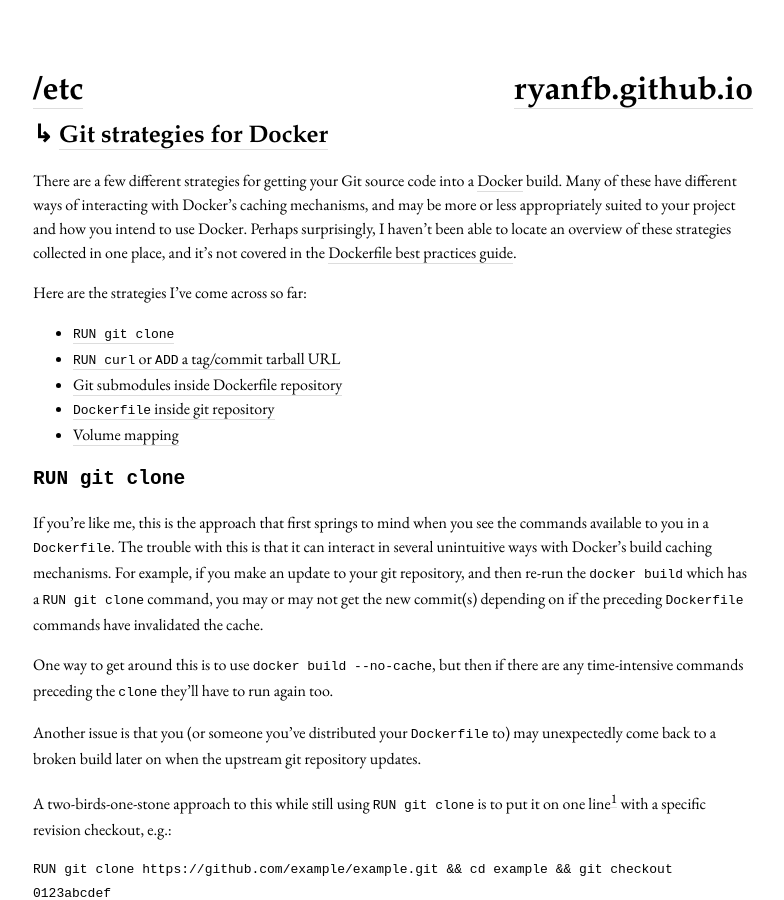
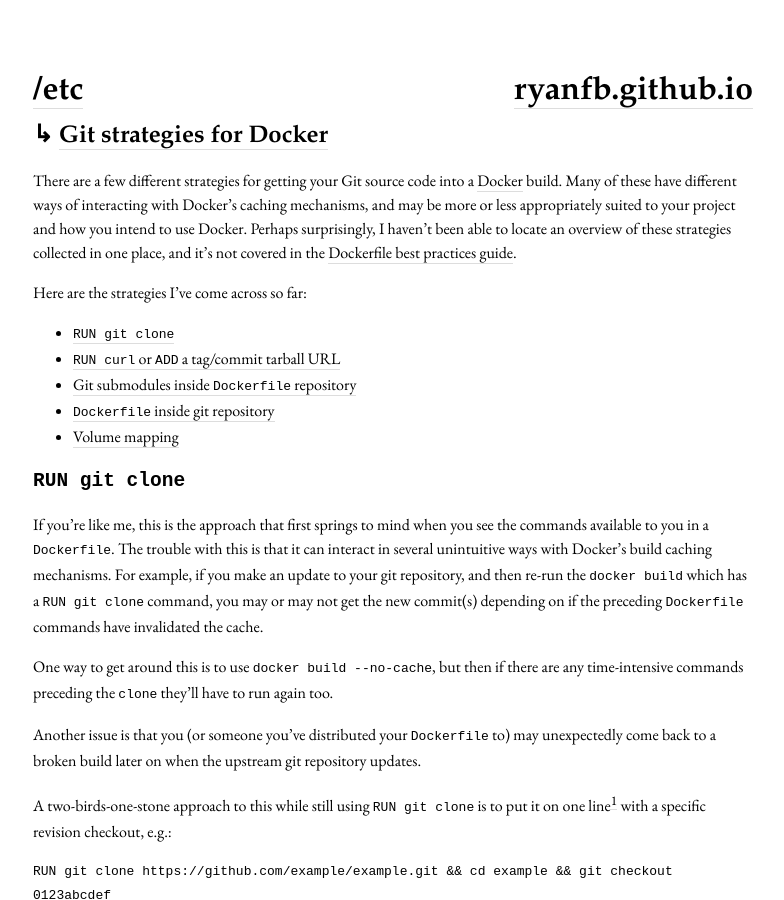
Before and after one commit to ryanfb/etc, a Jekyll site: the page built from _posts/2015-07-29-git_strategies_for_docker.md, in a window 1280 px wide and 900 px high. Shown: the whole window, without its empty margins (247-1031 px from the left). Built offline with Jekyll 4.4.1, drawn with Linux system fonts in a browser that asks for light colours; nearby versions of some CDN libraries.

Commit message:
Formatting

```diff
--- a/_posts/2015-07-29-git_strategies_for_docker.md
+++ b/_posts/2015-07-29-git_strategies_for_docker.md
@@ -8,7 +8,7 @@ Here are the strategies I've come across so far:
 
  * [`RUN git clone`](#run-git-clone)
  * [`RUN curl` or `ADD` a tag/commit tarball URL](#run-curl-or-add-a-tagcommit-tarball-url)
- * [Git submodules inside Dockerfile repository](#git-submodules-inside-dockerfile-repository)
+ * [Git submodules inside `Dockerfile` repository](#git-submodules-inside-dockerfile-repository)
  * [`Dockerfile` inside git repository](#dockerfile-inside-git-repository)
  * [Volume mapping](#volume-mapping)
 
```
